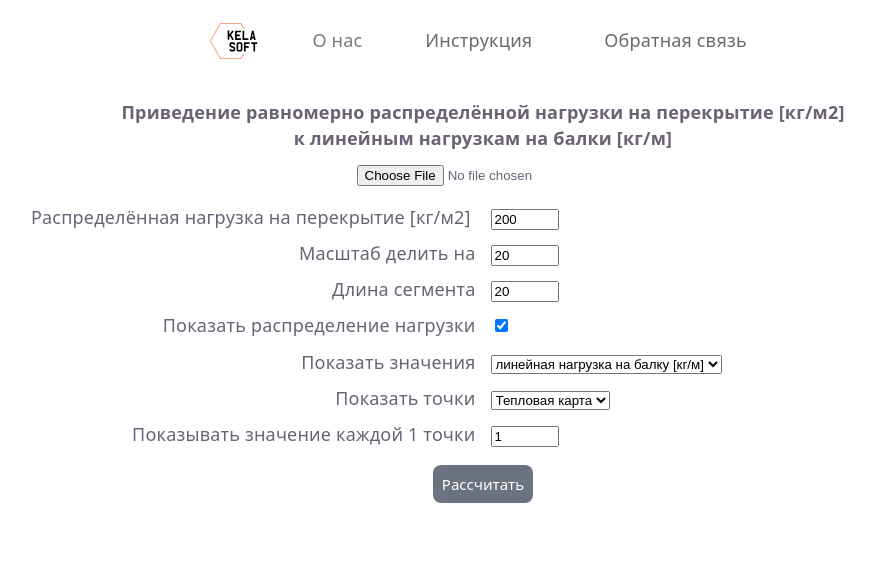
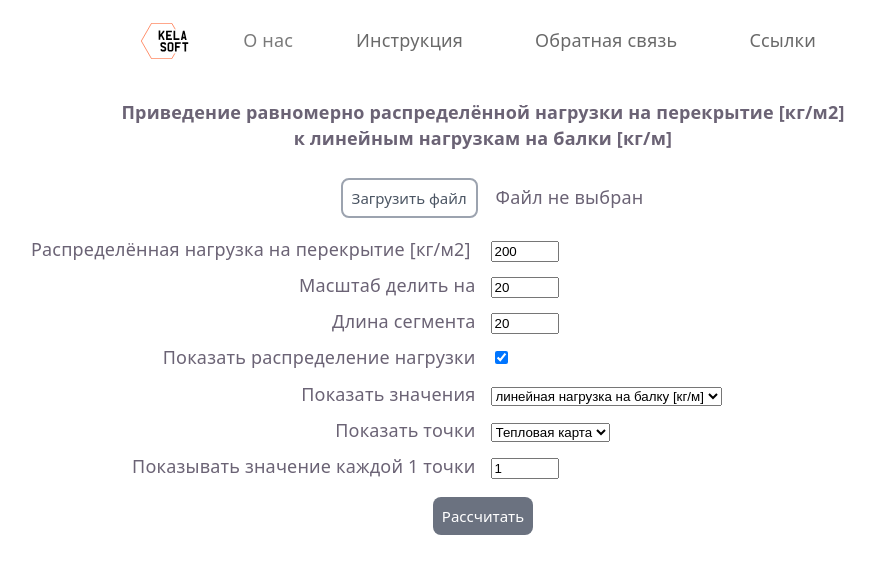
Before and after one commit to losslessring/load_calculation, a React (Vite) app: page / in a window 1280 px wide. Shown: the top 574 px of the page, without its empty margins (157-1032 px from the left). Built offline with nearby package versions, Linux system fonts and the light colour scheme.

Commit message:
Created styles for file load, created links section, transferred link to source code there, added test file

```diff
--- a/src/App.tsx
+++ b/src/App.tsx
@@ -45,9 +45,15 @@ function App() {
 
     const [isInstructionDialogOpen, setInstructionDialogOpen] = useState(false)
     const [isFeedbackDialogOpen, setFeedbackDialogOpen] = useState(false)
+    const [isLinksDialogOpen, setLinksDialogOpen] = useState(false)
+
+    const [fileName, setFileName] = useState<string>('Файл не выбран')
 
     const instructionDialogRef = useRef<HTMLDialogElement>(null)
     const feedbackDialogRef = useRef<HTMLDialogElement>(null)
+    const linksDialogRef = useRef<HTMLDialogElement>(null)
+
+    const inputRef = useRef<HTMLInputElement>(null)
 
     useEffect(() => {
         if (isInstructionDialogOpen) {
@@ -65,8 +71,19 @@ function App() {
         }
     }, [isFeedbackDialogOpen])
 
+    useEffect(() => {
+        if (isLinksDialogOpen) {
+            linksDialogRef.current?.showModal()
+        } else {
+            linksDialogRef.current?.close()
+        }
+    }, [isLinksDialogOpen])
+
     const handleFileChange = async (e: any) => {
         const file = e.target.files[0]
+
+        setFileName(file ? file.name : 'Файл не выбран')
+
         const fileData = await file.text()
 
         const parser = new DxfParser()
@@ -166,6 +183,14 @@ function App() {
                         onClick={() => setFeedbackDialogOpen(true)}
                     >
                         Обратная связь
+                    </button>
+                </li>
+                <li>
+                    <button
+                        className="instruction-button"
+                        onClick={() => setLinksDialogOpen(true)}
+                    >
+                        Ссылки
                     </button>
                 </li>
             </ul>
@@ -377,16 +402,50 @@ function App() {
                     </button>
                 </div>
             </dialog>
-            <div>
+            <dialog
+                ref={linksDialogRef}
+                onClose={() => setLinksDialogOpen(false)}
+            >
+                <div className="feedback">
+                    <div>
+                        <a
+                            href="https://github.com/losslessring/load_calculation"
+                            target="_blank"
+                            rel="noopener noreferrer"
+                        >
+                            <div>Исходный код проекта</div>
+                        </a>
+                    </div>
+                    <div>
+                        <a
+                            href="https://drive.google.com/file/d/1d-hXpR1mxw-EI-UP_17CYPXEVqkMg36x/view?usp=sharing"
+                            target="_blank"
+                            rel="noopener noreferrer"
+                        >
+                            <div>Тестовый файл</div>
+                        </a>
+                    </div>
+
+                    <button onClick={() => setLinksDialogOpen(false)}>
+                        Close
+                    </button>
+                </div>
+            </dialog>
+            <div className="file-row">
+                <button
+                    type="button"
+                    className="file-label"
+                    onClick={() => inputRef.current?.click()}
+                >
+                    Загрузить файл
+                </button>
                 <input
+                    ref={inputRef}
                     type="file"
+                    className="file-input"
                     onChange={handleFileChange}
-                    // className="file-input"
-                    id="file"
                 />
-                {/* <label htmlFor="file" className="file-label">
-                    Загрузить файл
-                </label> */}
+                <span className="file-name">{fileName}</span>
             </div>
             <dl className="controls">
                 <dt>
--- a/src/index.css
+++ b/src/index.css
@@ -295,7 +295,11 @@ button {
   line-height: 1.2;
 }
 
-
+/* .file-row {
+  display: flex;
+  align-items: center;
+  gap: 12px;
+} */
 
 .file-input {
   position: absolute;
@@ -311,6 +315,7 @@ button {
   border: 2px solid #9ca3af;
   border-radius: 8px;
   color: #4b5563;
+  background-color:white;
   font-size: 15px;
   font-weight: 500;
   cursor: pointer;
```
